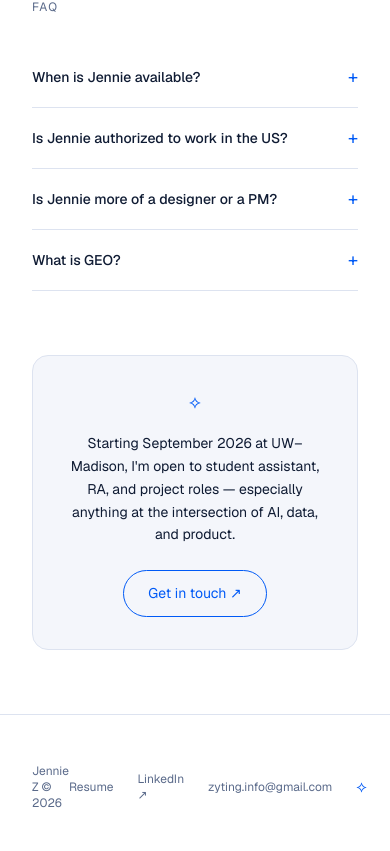
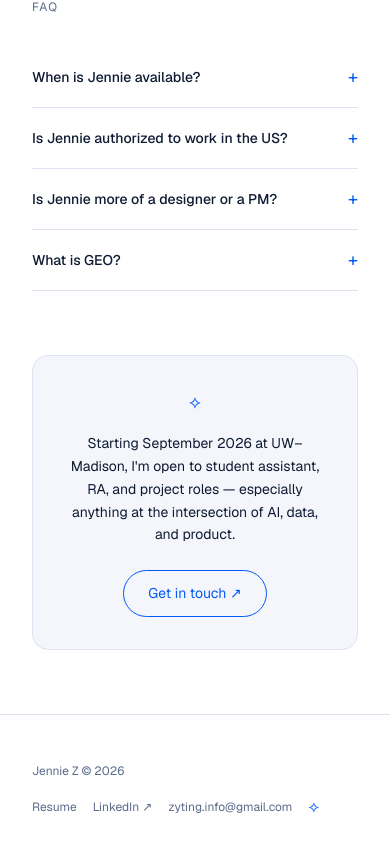
Before and after one commit to Ting1127/portfolio-next, a Next.js app: page /about in a window 390 px wide. Shown: the part 3833-4684 px from the top of the page. Built offline with nearby package versions, Linux system fonts and the light colour scheme.

Commit message:
Add scroll-spy TableOfContents to case study sidebars; update Kado+ copy

```diff
--- a/src/app/about/page.tsx
+++ b/src/app/about/page.tsx
@@ -310,9 +310,9 @@ export default function AboutPage() {
       </section>
 
       <footer className="px-8 py-12 border-t max-w-5xl mx-auto w-full" style={{ borderColor: "var(--border)" }}>
-        <div className="flex justify-between items-center">
+  <div className="flex flex-col gap-4 sm:flex-row sm:justify-between sm:items-center">
     <span className="text-xs" style={{ color: "var(--muted)" }}>Jennie Z © 2026</span>
-          <div className="flex items-center gap-6">
+    <div className="flex items-center gap-4 sm:gap-6 flex-wrap">
       <a href="https://drive.google.com/YOUR_RESUME_FILE_ID/view" target="_blank"
         className="text-xs hover:opacity-80 transition-opacity" style={{ color: "var(--muted)" }}>Resume</a>
       <a href="https://linkedin.com/in/yuting-zeng1127" target="_blank"
```
Lines whose indentation alone changed are shown as unchanged.
